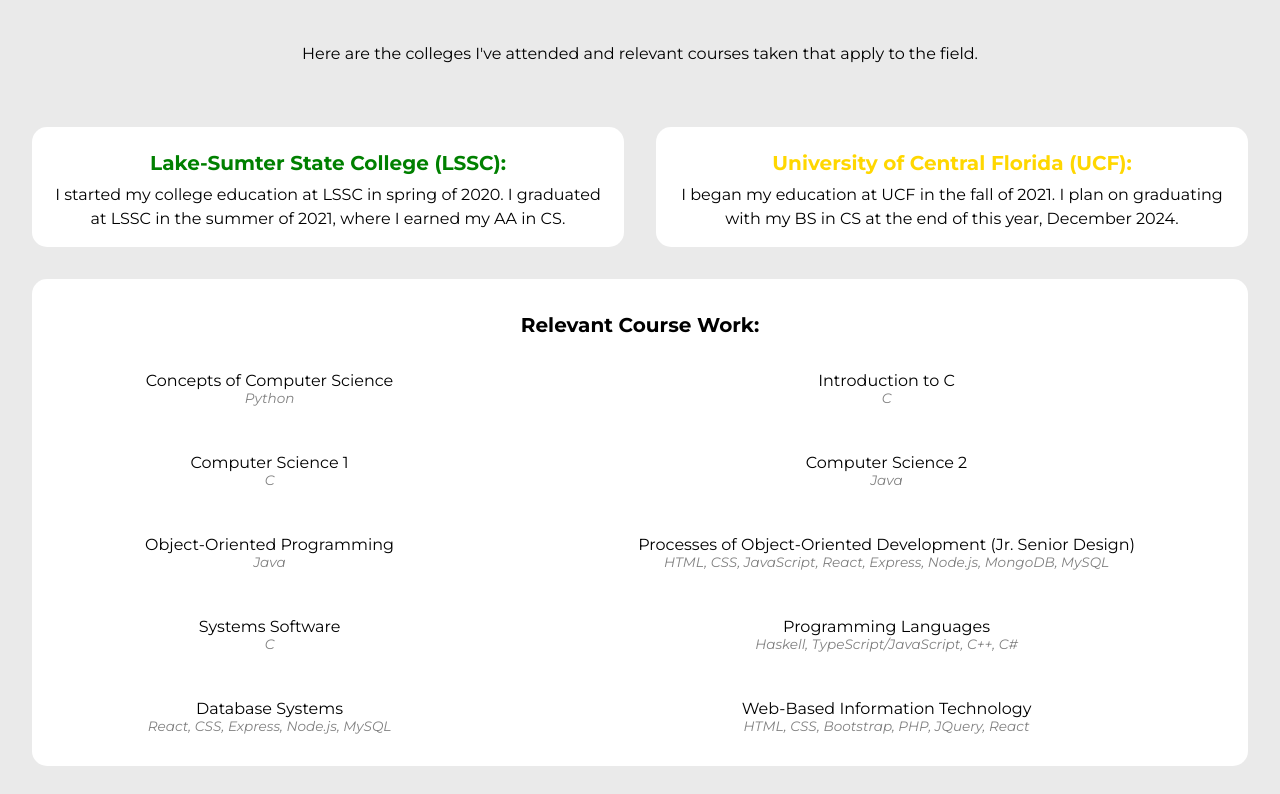
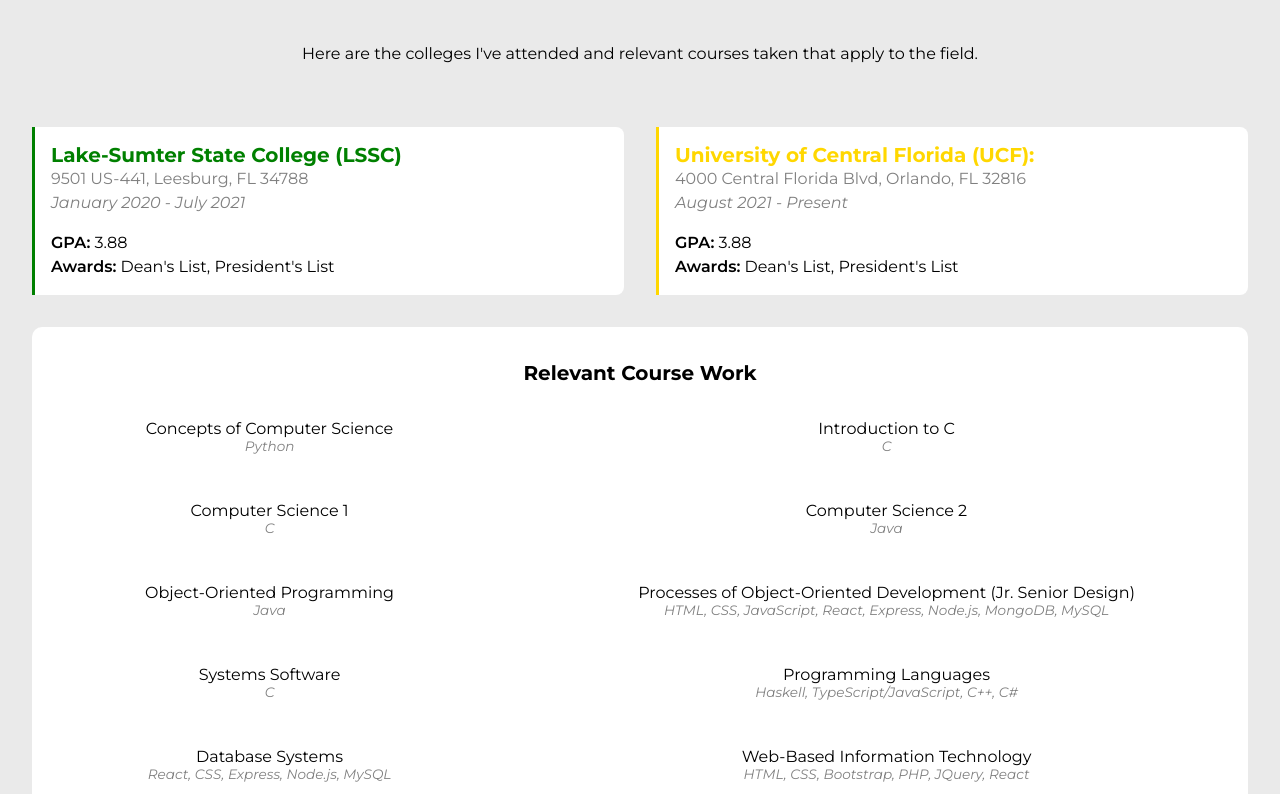
Before and after one commit to colinbillingsley/colinbillingsley.github.io, a React (Create React App) app in the folder frontend/: page / in a window 1280 px wide. Shown: the part 1606-2400 px from the top of the page. Built offline with nearby package versions, Linux system fonts and the light colour scheme.

Commit message:
updated education section

```diff
--- a/frontend/src/components/Education.js
+++ b/frontend/src/components/Education.js
@@ -5,19 +5,25 @@
             <p className="education-subtext">Here are the colleges I've attended and relevant courses taken that apply to the field.</p>
             <ul className="education-lists-container">
                 <li className="lssc-list">
-                    <span className="education-school">Lake-Sumter State College (LSSC):</span>
+                    <span className="education-school">Lake-Sumter State College (LSSC)</span>
                     <ul className="lssc-sublist">
-                        <li>I started my college education at LSSC in spring of 2020. I graduated at LSSC in the summer of 2021, where I earned my AA in CS.</li>
+                        <li className="uni-address">9501 US-441, Leesburg, FL 34788</li>
+                        <li className="uni-dates">January 2020 - July 2021</li>
+                        <li className="uni-gpa"><span>GPA:</span> 3.88</li>
+                        <li className="uni-awards"><span>Awards:</span> Dean's List, President's List</li>
                     </ul>
                 </li>
                 <li className="ucf-list">
                     <span className="education-school">University of Central Florida (UCF):</span>
                     <ul className="ucf-sublist">
-                        <li>I began my education at UCF in the fall of 2021. I plan on graduating with my BS in CS at the end of this year, December 2024.</li>
+                        <li className="uni-address">4000 Central Florida Blvd, Orlando, FL 32816</li>
+                        <li className="uni-dates">August 2021 - Present</li>
+                        <li className="uni-gpa"><span>GPA:</span> 3.88</li>
+                        <li className="uni-awards"><span>Awards:</span> Dean's List, President's List</li>
                     </ul>
                 </li>
                 <li className="relevant-courses-list">
-                    <span className="education-courses">Relevant Course Work:</span>
+                    <span className="education-courses">Relevant Course Work</span>
                     <ul className="relevant-courses-sublist">
                         <li>Concepts of Computer Science
                             <p>Python</p>
--- a/frontend/src/index.css
+++ b/frontend/src/index.css
@@ -211,9 +211,24 @@
 }
 
 .education-school {
+  display: block;
   font-weight: bold;
-  line-height: 2;
   font-size: 1.25em;
+}
+
+.uni-address {
+  color: gray;
+}
+
+.uni-dates {
+  font-style: italic;
+  color: gray;
+  padding-bottom: 1em;
+}
+
+.uni-gpa span,
+.uni-awards span {
+  font-weight: 600;
 }
 
 .education-courses {
@@ -229,7 +244,7 @@
   background-color: white;
   padding: 1em;
   transition: all 0.3s ease;
-  border-radius: 15px;
+  border-radius: 10px;
   color: black;
 }
 
@@ -243,17 +258,19 @@
 .lssc-list {
   flex-basis: 400px;
   flex-grow: 1;
-  outline: 2px solid transparent;
-  outline-offset: 5px;
+  text-align: left;
+  border-left: 3px solid green;
+  border-radius: 0 8px 8px 0;
   transition: all 0.3s ease;
 }
 
 .ucf-list {
   flex-basis: 400px;
   flex-grow: 1;
+  text-align: left;
+  border-radius: 0 8px 8px 0;
+  border-left: 3px solid gold;
   color: black;
-  outline: 2px solid transparent;
-  outline-offset: 5px;
   transition: all 0.3s ease;
 }
 
@@ -276,7 +293,7 @@
 }
 
 .relevant-courses-list {
-  flex-basis: 800px;
+  flex-basis: 1000px;
   flex-grow: 3;
   outline: 2px solid transparent;
   outline-offset: 5px;
```
